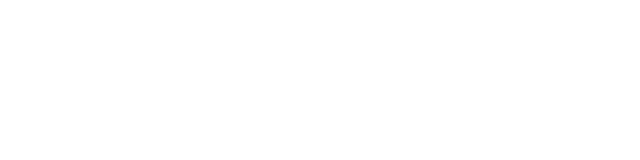
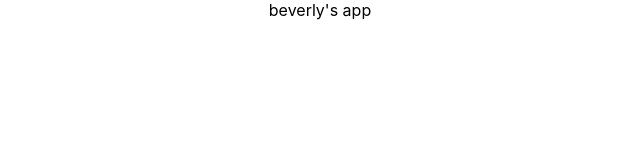
Before and after one commit to heyitsmebev/Sellers-Planner, a React (Create React App) app: page / in a window 1280 px wide. Shown: the top 160 px of the page, without its empty margins (320-960 px from the left). Built offline with nearby package versions, Linux system fonts and the light colour scheme.

Commit message:
heroku test

```diff
--- a/src/pages/App/App.jsx
+++ b/src/pages/App/App.jsx
@@ -3,7 +3,7 @@
 function App() {
   return (
     <main className="App">
-
+        beverly's app
     </main>
   );
 }
```
